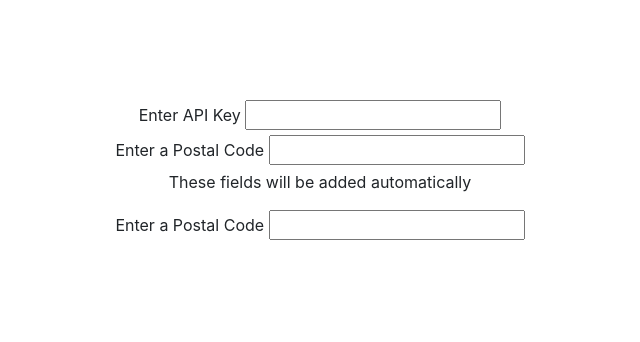
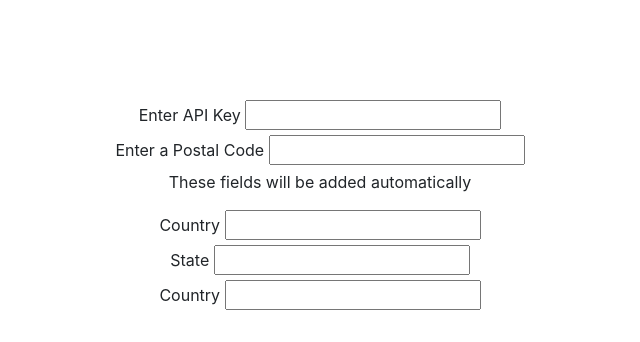
Before and after one commit to webdevctoms/geocodeInterface, a plain HTML site: page index.html in a window 1280 px wide. Shown: the whole page, without its empty margins (320-960 px from the left). Drawn offline with nearby package versions, Linux system fonts and the light colour scheme.

Commit message:
added readme

```diff
--- a/index.html
+++ b/index.html
@@ -23,7 +23,15 @@
 		</div>
 		<p class='center-block'>These fields will be added automatically</p>
 		<div class="center-block">
-			<label for="postal-code">Enter a Postal Code</label>
+			<label for="postal-code">Country</label>
+			<input type="text" name="postal-code" id='postal-code'>
+		</div>
+		<div class="center-block">
+			<label for="postal-code">State</label>
+			<input type="text" name="postal-code" id='postal-code'>
+		</div>
+		<div class="center-block">
+			<label for="postal-code">Country</label>
 			<input type="text" name="postal-code" id='postal-code'>
 		</div>
 	</div>
--- a/js/app.js
+++ b/js/app.js
@@ -1 +1,5 @@
-console.log('test');
+function App(){
+
+}
+
+let app = new App();
```
Also changed, not shown: 1 other file.
